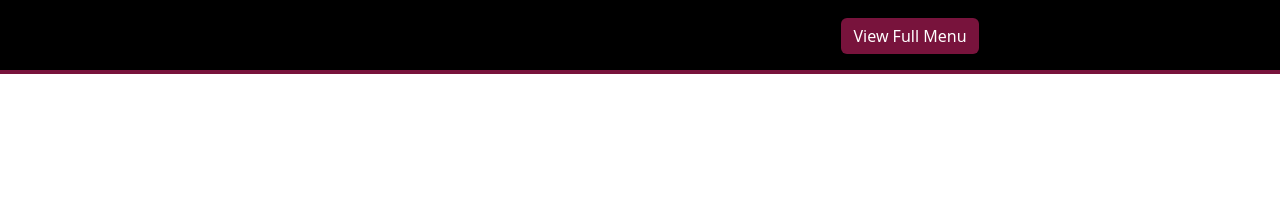
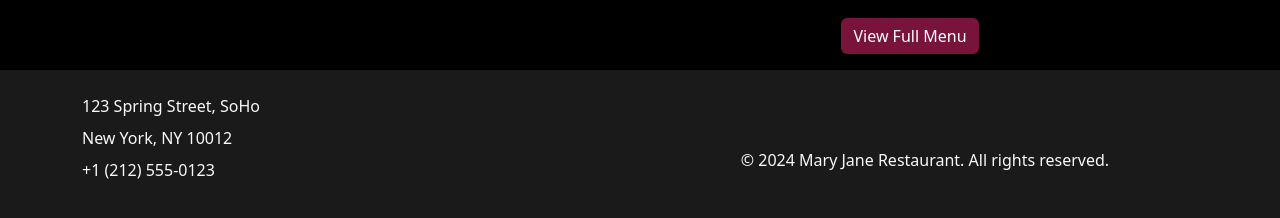
Before and after one commit to CHAMPION316/mary_jane_restaurant, a React (Create React App) app in the folder frontend/: page / in a window 1280 px wide. Shown: the part 1960-2178 px from the top of the page. Before the commit the page ends 2034 px from the top, so only its background shows below. Built offline with nearby package versions, Linux system fonts and the light colour scheme.

Commit message:
design footer layout

```diff
--- a/frontend/src/pages/Home.js
+++ b/frontend/src/pages/Home.js
@@ -91,7 +91,26 @@ const Home = () => {
           </Col>
         </Row>
       </div>
-      <footer className="pb-1 text-center text-light">
+      <footer className="footer-bg py-4">
+        <Container>
+          <Row>
+            <Col md={6}>
+              <div className="text-light">
+                <p className="mb-2">123 Spring Street, SoHo</p>
+                <p className="mb-2">New York, NY 10012</p>
+                <p className="mb-2">+1 (212) 555-0123</p>
+                <div className="social-icons">
+                  <a href="#" className="text-light me-3"><i className="fab fa-x-twitter"></i></a>
+                  <a href="#" className="text-light me-3"><i className="fab fa-instagram"></i></a>
+                  <a href="#" className="text-light"><i className="fab fa-facebook"></i></a>
+                </div>
+              </div>
+            </Col>
+            <Col md={6} className="d-flex align-items-center justify-content-center">
+              <p className="text-light mb-0">© 2024 Mary Jane Restaurant. All rights reserved.</p>
+            </Col>
+          </Row>
+        </Container>
       </footer>
     </div>
   );
--- a/frontend/src/styles/Home.css
+++ b/frontend/src/styles/Home.css
@@ -49,3 +49,20 @@
         margin-top: 5rem;
     }
 }
+
+/* Footer Styles */
+.footer-bg {
+    background-color: #1a1a1a;
+}
+
+.social-icons {
+    font-size: 1.5rem;
+}
+
+.social-icons a {
+    transition: color 0.3s ease;
+}
+
+.social-icons a:hover {
+    color: #b85f99 !important;
+}
```
